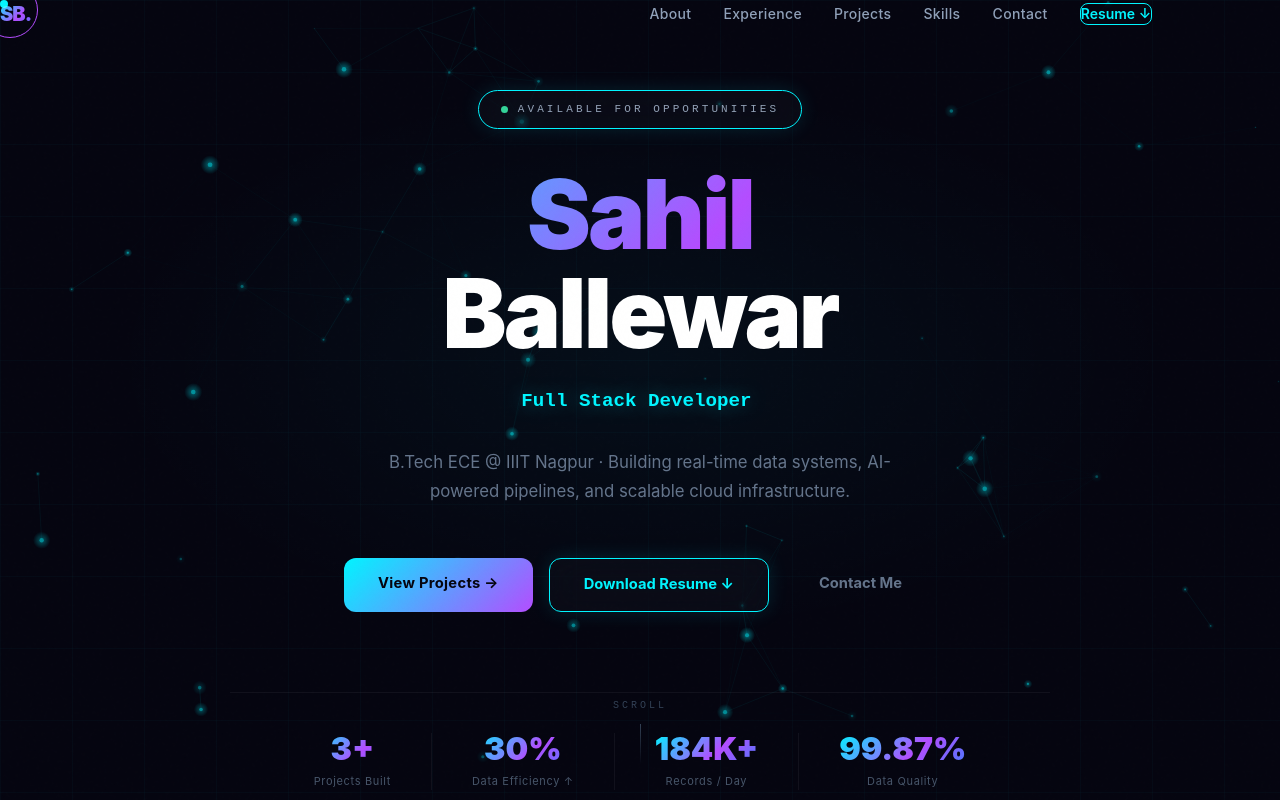
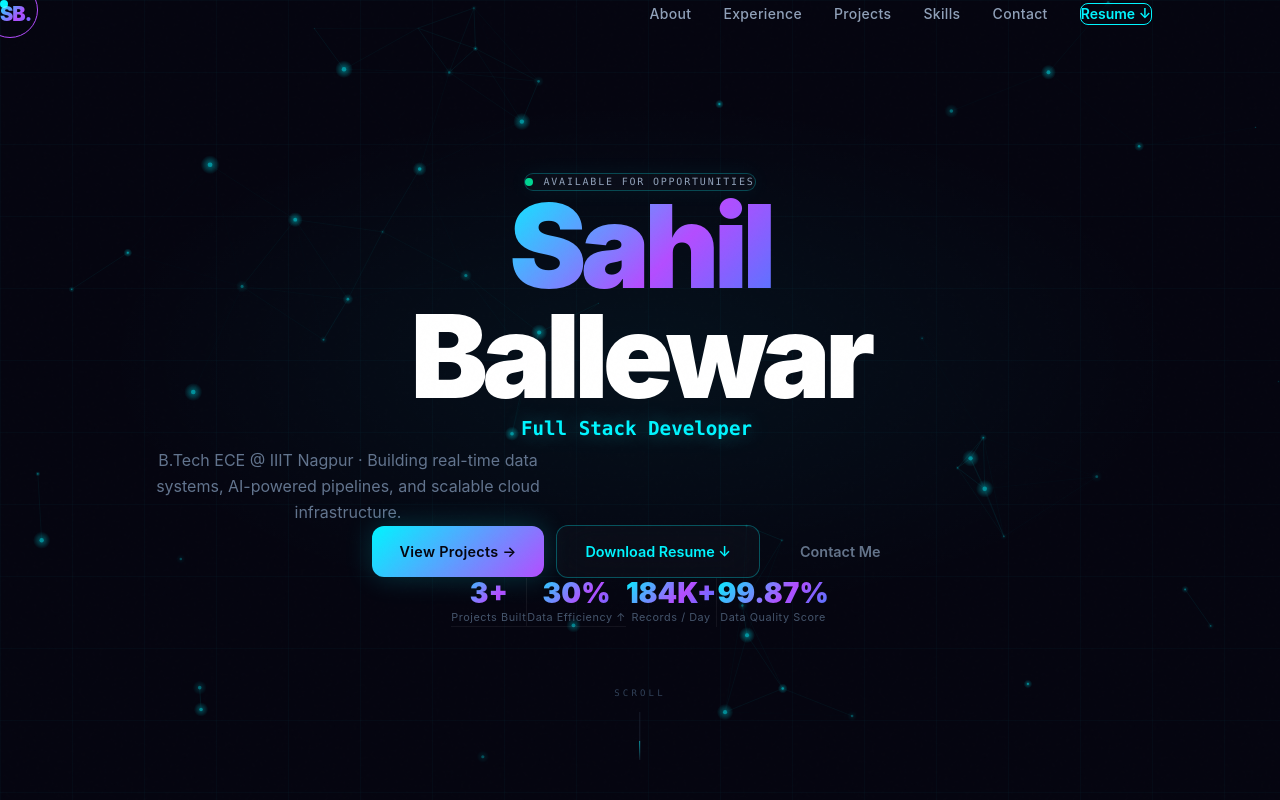
Before and after one commit to Sam1377/Sahil_Portfolio, a Next.js app: page / in a window 1280 px wide. Shown: the top 800 px of the page. Built offline with nearby package versions, Linux system fonts and the light colour scheme.

Commit message:
Update Hero.tsx

```diff
--- a/app/components/Hero.tsx
+++ b/app/components/Hero.tsx
@@ -33,184 +33,97 @@ export default function Hero() {
   }, [displayed, deleting, roleIdx]);
 
   return (
-    <section
-      id="hero"
-      style={{
-        position: 'relative',
-        minHeight: '100vh',
-        display: 'flex',
-        flexDirection: 'column',
-        alignItems: 'center',
-        justifyContent: 'center',
-        overflow: 'hidden',
-      }}
-      className="grid-bg"
-    >
+    <section id="hero" className="relative min-h-screen flex flex-col items-center justify-center overflow-hidden grid-bg">
       <NeuralBackground />
+      <div className="absolute inset-0 pointer-events-none" style={{
+        background: 'radial-gradient(ellipse 65% 50% at 50% 45%, rgba(0,245,255,0.05) 0%, transparent 65%)',
+      }} />
       <div className="scan-effect" />
 
-      {/* subtle glow center */}
-      <div style={{
-        position: 'absolute', inset: 0, pointerEvents: 'none',
-        background: 'radial-gradient(ellipse 60% 50% at 50% 45%, rgba(0,245,255,0.04) 0%, transparent 70%)',
-      }} />
+      <div className="relative z-10 w-full section-container text-center px-5 sm:px-8">
 
-      <div style={{ position: 'relative', zIndex: 10, width: '100%', maxWidth: '900px', margin: '0 auto', padding: '0 40px', textAlign: 'center' }}>
-
-        {/* Badge */}
-        <motion.div
-          initial={{ opacity: 0, y: 12 }}
-          animate={{ opacity: 1, y: 0 }}
-          transition={{ duration: 0.5, delay: 0.15 }}
-          style={{ display: 'flex', justifyContent: 'center', marginBottom: '40px', marginTop: '80px' }}
-        >
-          <div className="glass-card neon-border-cyan" style={{
-            display: 'inline-flex', alignItems: 'center', gap: '10px',
-            padding: '10px 22px', borderRadius: '100px',
-          }}>
-            <span style={{ width: '7px', height: '7px', borderRadius: '50%', background: '#34d399', display: 'block', animation: 'pulse 2s infinite' }} />
-            <span style={{ fontSize: '11px', letterSpacing: '0.28em', color: '#94a3b8', fontFamily: 'monospace', textTransform: 'uppercase' }}>
-              Available for Opportunities
+        {/* Status badge */}
+        <motion.div initial={{ opacity: 0, y: 16 }} animate={{ opacity: 1, y: 0 }} transition={{ duration: 0.5, delay: 0.2 }}
+          className="flex justify-center mb-8 sm:mb-10">
+          <div className="glass-card inline-flex items-center gap-2 sm:gap-2.5 px-4 sm:px-5 py-2 sm:py-2.5 rounded-full"
+            style={{ border: '1px solid rgba(0,245,255,0.25)', boxShadow: '0 0 20px rgba(0,245,255,0.06)' }}>
+            <span className="relative flex h-2 w-2">
+              <span className="animate-ping absolute inline-flex h-full w-full rounded-full bg-emerald-400 opacity-60" />
+              <span className="relative inline-flex rounded-full h-2 w-2 bg-emerald-400" />
+            </span>
+            <span className="font-mono uppercase text-slate-400" style={{ fontSize: '10px', letterSpacing: '0.18em' }}>
+              Available for opportunities
             </span>
           </div>
         </motion.div>
 
-        {/* Name block */}
-        <motion.div
-          initial={{ opacity: 0, y: 28 }}
-          animate={{ opacity: 1, y: 0 }}
-          transition={{ duration: 0.7, delay: 0.25 }}
-          style={{ marginBottom: '24px', lineHeight: 1 }}
-        >
-          <div className="gradient-text" style={{
-            fontSize: 'clamp(52px, 8vw, 96px)',
-            fontWeight: 900,
-            letterSpacing: '-0.03em',
-            lineHeight: 0.95,
-            display: 'block',
-          }}>
-            Sahil
-          </div>
-          <div style={{
-            fontSize: 'clamp(52px, 8vw, 96px)',
-            fontWeight: 900,
-            letterSpacing: '-0.03em',
-            lineHeight: 0.95,
-            color: '#ffffff',
-            display: 'block',
-            marginTop: '8px',
-          }}>
-            Ballewar
-          </div>
-        </motion.div>
+        {/* Name */}
+        <motion.h1 initial={{ opacity: 0, y: 28 }} animate={{ opacity: 1, y: 0 }} transition={{ duration: 0.7, delay: 0.3 }}
+          className="font-black tracking-tighter leading-[0.95] mb-5 sm:mb-6"
+          style={{ fontSize: 'clamp(52px, 14vw, 116px)' }}>
+          <span className="gradient-text">Sahil</span>
+          <br />
+          <span className="text-white">Ballewar</span>
+        </motion.h1>
 
         {/* Typewriter */}
-        <motion.div
-          initial={{ opacity: 0 }}
-          animate={{ opacity: 1 }}
-          transition={{ delay: 0.45 }}
-          style={{
-            height: '36px', display: 'flex', alignItems: 'center',
-            justifyContent: 'center', marginBottom: '28px',
-          }}
-        >
-          <span style={{ fontFamily: 'monospace', fontSize: '1.2rem', fontWeight: 600, color: '#00f5ff', textShadow: '0 0 20px rgba(0,245,255,0.4)' }}>
+        <motion.div initial={{ opacity: 0 }} animate={{ opacity: 1 }} transition={{ delay: 0.5 }}
+          className="flex items-center justify-center mb-5 sm:mb-6" style={{ minHeight: '2.2rem' }}>
+          <span className="font-mono font-semibold neon-text-cyan" style={{ fontSize: 'clamp(0.95rem, 4vw, 1.2rem)' }}>
             {displayed}
           </span>
           <span className="typewriter-cursor" />
         </motion.div>
 
         {/* Subtitle */}
-        <motion.p
-          initial={{ opacity: 0, y: 12 }}
-          animate={{ opacity: 1, y: 0 }}
-          transition={{ delay: 0.55 }}
-          style={{
-            color: '#64748b', fontSize: '1.05rem', lineHeight: 1.75,
-            maxWidth: '520px', margin: '0 auto 52px', textAlign: 'center',
-          }}
-        >
-          B.Tech ECE @ IIIT Nagpur · Building real-time data systems,
-          AI-powered pipelines, and scalable cloud infrastructure.
+        <motion.p initial={{ opacity: 0, y: 16 }} animate={{ opacity: 1, y: 0 }} transition={{ delay: 0.6 }}
+          className="text-slate-500 mx-auto mb-10 sm:mb-12 leading-relaxed px-2"
+          style={{ fontSize: 'clamp(0.88rem, 3.5vw, 1rem)', maxWidth: '420px' }}>
+          B.Tech ECE @ IIIT Nagpur · Building real-time data systems, AI-powered pipelines, and scalable cloud infrastructure.
         </motion.p>
 
         {/* CTAs */}
-        <motion.div
-          initial={{ opacity: 0, y: 12 }}
-          animate={{ opacity: 1, y: 0 }}
-          transition={{ delay: 0.65 }}
-          style={{ display: 'flex', gap: '16px', justifyContent: 'center', flexWrap: 'wrap', marginBottom: '80px' }}
-        >
-          <a
-            href="#projects"
+        <motion.div initial={{ opacity: 0, y: 16 }} animate={{ opacity: 1, y: 0 }} transition={{ delay: 0.7 }}
+          className="flex flex-col sm:flex-row flex-wrap items-center justify-center gap-3 mb-14 sm:mb-20 px-2">
+          <a href="#projects"
+            className="w-full sm:w-auto inline-flex items-center justify-center gap-2 font-semibold rounded-xl transition-all duration-200"
             style={{
-              padding: '14px 34px', borderRadius: '12px',
-              background: 'linear-gradient(135deg, #00f5ff, #b44dff)',
-              color: '#050510', fontWeight: 700, fontSize: '0.92rem',
-              letterSpacing: '0.02em', textDecoration: 'none', display: 'inline-block',
-              transition: 'opacity 0.2s',
-            }}
-            onMouseEnter={e => { (e.currentTarget as HTMLElement).style.opacity = '0.85'; }}
-            onMouseLeave={e => { (e.currentTarget as HTMLElement).style.opacity = '1'; }}
-          >
+              background: 'linear-gradient(135deg, #00f5ff, #b44dff)', color: '#050510',
+              textDecoration: 'none', padding: '14px 28px', fontSize: '0.9rem',
+              boxShadow: '0 0 28px rgba(0,245,255,0.2)', letterSpacing: '0.02em',
+            }}>
             View Projects →
           </a>
-          <a
-            href="/Sahil_Ballewar_Resume.pdf"
-            download
-            className="glass-card neon-border-cyan"
-            style={{
-              padding: '14px 34px', borderRadius: '12px',
-              color: '#00f5ff', fontWeight: 700, fontSize: '0.92rem',
-              textDecoration: 'none', display: 'inline-block',
-              transition: 'background 0.2s',
-            }}
-            onMouseEnter={e => { (e.currentTarget as HTMLElement).style.background = 'rgba(0,245,255,0.07)'; }}
-            onMouseLeave={e => { (e.currentTarget as HTMLElement).style.background = ''; }}
-          >
+          <a href="/Sahil_Ballewar_Resume.pdf" download
+            className="w-full sm:w-auto inline-flex items-center justify-center gap-2 glass-card font-semibold rounded-xl transition-all duration-200"
+            style={{ border: '1px solid rgba(0,245,255,0.3)', color: 'var(--neon-cyan)', textDecoration: 'none', padding: '14px 28px', fontSize: '0.9rem' }}>
             Download Resume ↓
           </a>
-          <a
-            href="#contact"
-            style={{
-              padding: '14px 34px', borderRadius: '12px',
-              color: '#64748b', fontWeight: 700, fontSize: '0.92rem',
-              textDecoration: 'none', display: 'inline-block',
-              transition: 'color 0.2s',
-            }}
-            onMouseEnter={e => { (e.currentTarget as HTMLElement).style.color = '#e2e8f0'; }}
-            onMouseLeave={e => { (e.currentTarget as HTMLElement).style.color = '#64748b'; }}
-          >
+          <a href="#contact"
+            className="w-full sm:w-auto inline-flex items-center justify-center font-semibold rounded-xl transition-all duration-200"
+            style={{ color: '#64748b', textDecoration: 'none', padding: '14px 28px', fontSize: '0.9rem' }}>
             Contact Me
           </a>
         </motion.div>
 
-        {/* Stats strip */}
-        <motion.div
-          initial={{ opacity: 0 }}
-          animate={{ opacity: 1 }}
-          transition={{ delay: 0.85 }}
-          style={{
-            display: 'flex', flexWrap: 'wrap', justifyContent: 'center', gap: '0',
-            borderTop: '1px solid rgba(255,255,255,0.05)',
-            paddingTop: '40px',
-          }}
-        >
+        {/* Stats */}
+        <motion.div initial={{ opacity: 0, y: 16 }} animate={{ opacity: 1, y: 0 }} transition={{ delay: 0.9 }}
+          className="grid grid-cols-2 sm:flex sm:flex-wrap justify-center gap-0">
           {[
             { value: '3+', label: 'Projects Built' },
             { value: '30%', label: 'Data Efficiency ↑' },
             { value: '184K+', label: 'Records / Day' },
-            { value: '99.87%', label: 'Data Quality' },
-          ].map((s, i) => (
-            <div key={s.label} style={{
-              textAlign: 'center',
-              padding: '0 40px',
-              borderRight: i < 3 ? '1px solid rgba(255,255,255,0.05)' : 'none',
-            }}>
-              <div className="gradient-text" style={{ fontSize: '2rem', fontWeight: 900, lineHeight: 1 }}>
+            { value: '99.87%', label: 'Data Quality Score' },
+          ].map((s, i, arr) => (
+            <div key={s.label} className="text-center py-4 px-5 sm:px-8"
+              style={{
+                borderRight: i % 2 === 0 ? '1px solid rgba(255,255,255,0.06)' : 'none',
+                borderBottom: i < 2 ? '1px solid rgba(255,255,255,0.06)' : 'none',
+              }}>
+              <div className="font-black gradient-text" style={{ fontSize: 'clamp(1.4rem, 5vw, 1.75rem)', lineHeight: 1.1 }}>
                 {s.value}
               </div>
-              <div style={{ fontSize: '11px', color: '#475569', marginTop: '8px', letterSpacing: '0.06em' }}>
+              <div className="text-slate-600 mt-1.5 tracking-wide" style={{ fontSize: '0.68rem', letterSpacing: '0.05em' }}>
                 {s.label}
               </div>
             </div>
@@ -218,20 +131,16 @@ export default function Hero() {
         </motion.div>
       </div>
 
-      {/* Scroll indicator */}
-      <motion.div
-        initial={{ opacity: 0 }}
-        animate={{ opacity: 1 }}
-        transition={{ delay: 1.1 }}
-        style={{
-          position: 'absolute', bottom: '36px', left: '50%', transform: 'translateX(-50%)',
-          display: 'flex', flexDirection: 'column', alignItems: 'center', gap: '10px',
-        }}
-      >
-        <span style={{ fontSize: '10px', letterSpacing: '0.3em', color: '#334155', fontFamily: 'monospace', textTransform: 'uppercase' }}>
-          Scroll
-        </span>
-        <div style={{ width: '1px', height: '40px', background: 'linear-gradient(to bottom, #334155, transparent)' }} />
+      {/* Scroll indicator — hidden on mobile */}
+      <motion.div initial={{ opacity: 0 }} animate={{ opacity: 1 }} transition={{ delay: 1.3 }}
+        className="hidden sm:flex absolute bottom-10 left-1/2 -translate-x-1/2 flex-col items-center gap-3">
+        <span className="text-slate-700 font-mono uppercase tracking-[0.35em]" style={{ fontSize: '9px' }}>Scroll</span>
+        <div className="w-px h-12 relative overflow-hidden" style={{ background: 'rgba(51,65,85,0.4)' }}>
+          <motion.div className="absolute top-0 left-0 w-full"
+            style={{ height: '40%', background: 'linear-gradient(to bottom, var(--neon-cyan), transparent)' }}
+            animate={{ y: ['0%', '160%'] }}
+            transition={{ duration: 1.4, repeat: Infinity, ease: 'linear' }} />
+        </div>
       </motion.div>
     </section>
   );
```
